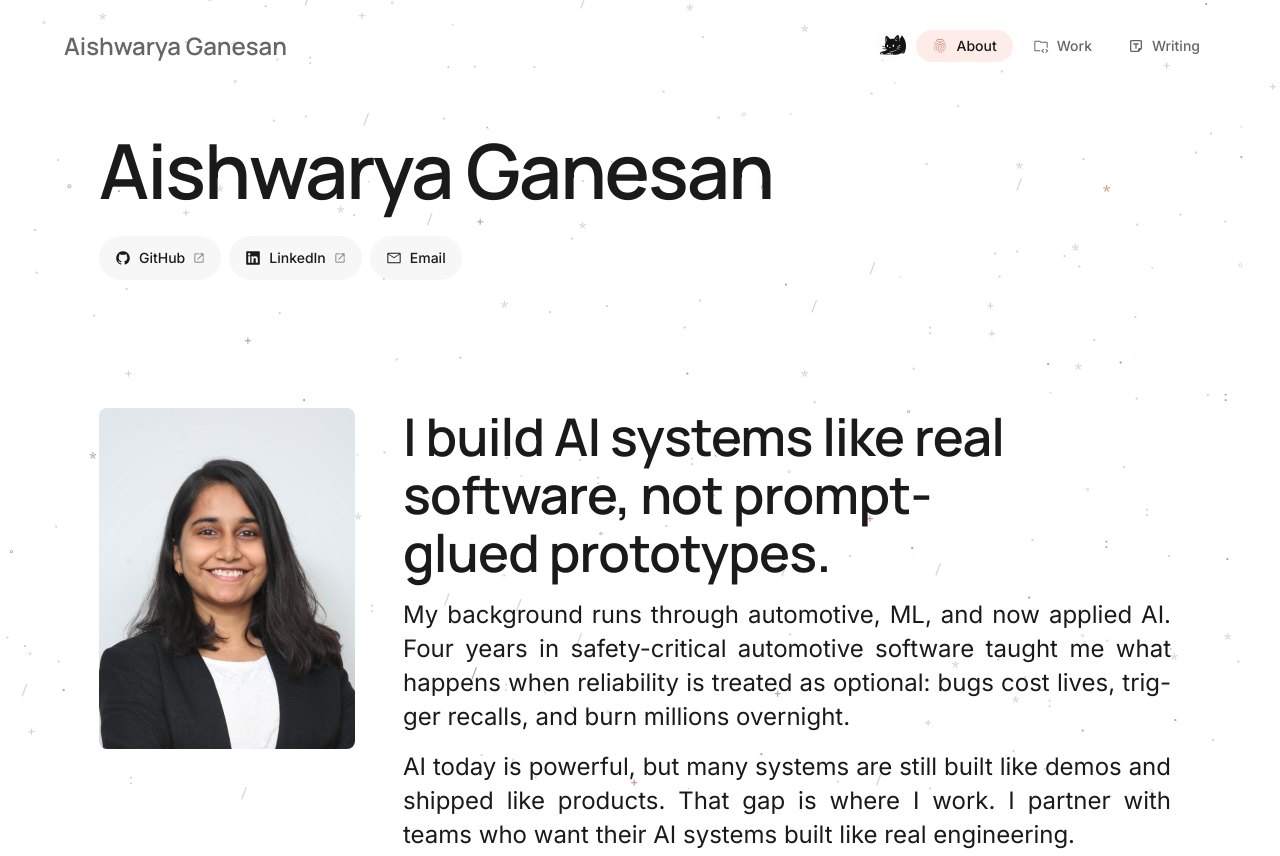
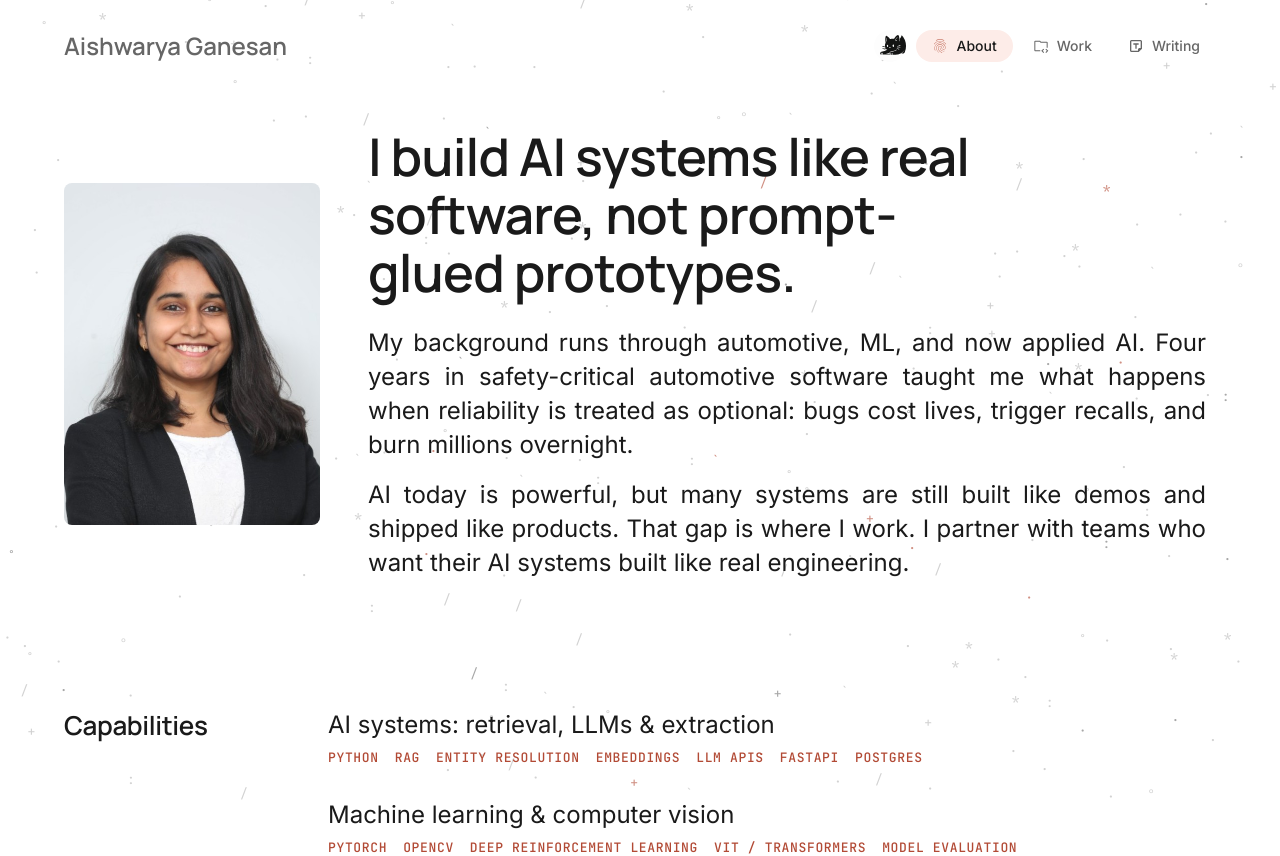
Before and after one commit to 95-ag/ag-portfolio, a Next.js app: page /about in a window 1280 px wide. Shown: the top 856 px of the page. Built offline with nearby package versions, Linux system fonts and the light colour scheme.

Commit message:
feat: open the about page on the photo and centre its intro

```diff
--- a/src/app/about/page.tsx
+++ b/src/app/about/page.tsx
@@ -1,9 +1,6 @@
 import type { Metadata } from "next";
 import Image from "next/image";
-import { GitHubIcon } from "@/components/icons/brands/github";
-import { LinkedInIcon } from "@/components/icons/brands/linkedin";
 import { DownloadIcon } from "@/components/icons/material/download";
-import { MailIcon } from "@/components/icons/material/mail";
 import { Container } from "@/components/layout/container";
 import { Section } from "@/components/layout/section";
 import { Stack } from "@/components/layout/stack";
@@ -41,43 +38,16 @@ export default function AboutPage() {
         type="application/ld+json"
         dangerouslySetInnerHTML={{ __html: serializeJsonLd(personSchema) }}
       />
-      <Container>
-        <div className="flex flex-col gap-[var(--spacing-4xl)] xl:gap-[var(--spacing-5xl)]">
-          {/* Identity header */}
-          <header className="flex flex-col gap-[var(--spacing-lg)]">
-            <Heading level={1} type="display-primary">
-              {about.name}
-            </Heading>
-            <div className="flex flex-wrap items-center gap-[var(--spacing-sm)]">
-              {about.socials.github && (
-                <LinkPill
-                  href={about.socials.github}
-                  icon={<GitHubIcon size={16} />}
-                  external
-                >
-                  GitHub
-                </LinkPill>
-              )}
-              {about.socials.linkedin && (
-                <LinkPill
-                  href={about.socials.linkedin}
-                  icon={<LinkedInIcon size={16} />}
-                  external
-                >
-                  LinkedIn
-                </LinkPill>
-              )}
-              <LinkPill
-                href={`mailto:${about.contactEmail}`}
-                icon={<MailIcon size={16} />}
-              >
-                Email
-              </LinkPill>
-            </div>
-          </header>
-
+      {/* The page opens on the photo: the name lives in the page corner, so the H1 is heard but not shown. */}
+      <h1 className="display-primary sr-only">{about.name}</h1>
+      <Container width="cap">
+        {/* data-scroll-top="off": a short, fixed page carries no scroll-to-top (DESIGN.md → Shell → Scroll-to-top Button). */}
+        <div
+          data-scroll-top="off"
+          className="flex flex-col gap-[var(--spacing-4xl)] xl:gap-[var(--spacing-5xl)]"
+        >
           {/* Portrait + editorial intro */}
-          <div className="flex flex-col gap-[var(--spacing-xl)] md:flex-row md:items-start md:gap-[var(--spacing-2xl)]">
+          <div className="flex flex-col gap-[var(--spacing-xl)] md:flex-row md:items-center md:gap-[var(--spacing-2xl)]">
             <div className="w-full shrink-0 md:w-[clamp(180px,20vw,280px)]">
               <div className="relative aspect-square w-full overflow-hidden rounded-[var(--radius-md)] md:aspect-[3/4]">
                 <Image
@@ -93,7 +63,7 @@ export default function AboutPage() {
             </div>
 
             <div className="flex flex-col gap-[var(--spacing-md)]">
-              <p className="heading-display text-balance">
+              <p className="heading-display mb-[var(--spacing-sm)] text-balance">
                 {about.positioning}
               </p>
               {about.detailedPositioning
```
